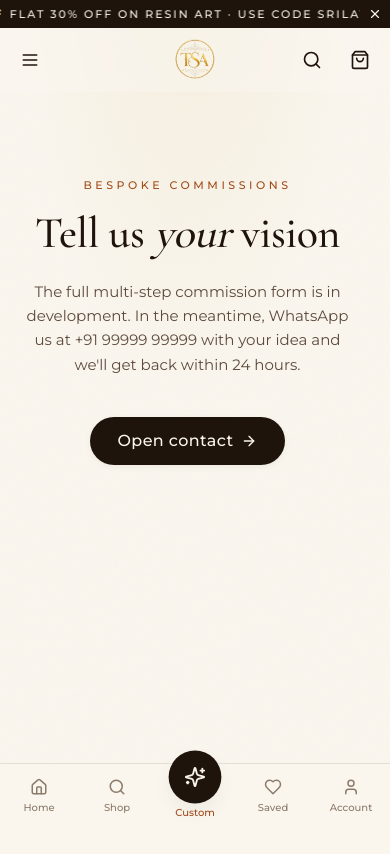
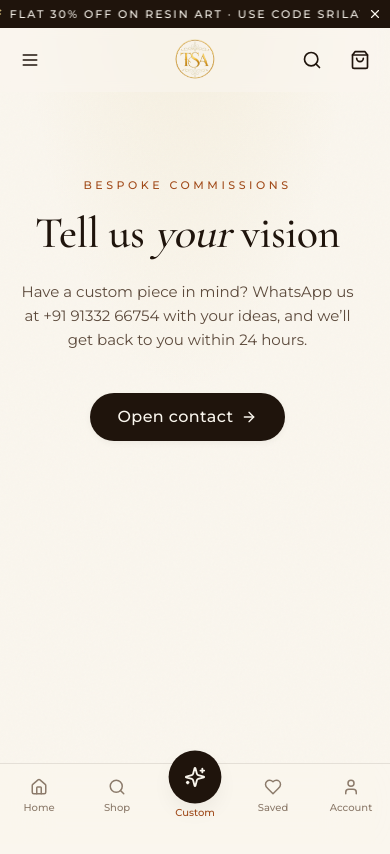
Before and after one commit to lakshmanachari-panuganti/The-Srilatha-Arts, a Next.js app in the folder frontend/: page /custom-order in a window 390 px wide. Shown: the top 854 px of the page. Built offline with nearby package versions, Linux system fonts and the light colour scheme; no server answers.

Commit message:
updated mobile number

```diff
--- a/frontend/app/contact/page.tsx
+++ b/frontend/app/contact/page.tsx
@@ -12,7 +12,7 @@ export default function ContactPage() {
       eyebrow="Say hello"
       title="We'd love to hear from you"
       goldWord="from you"
-      description="Email hello@thesrilathaarts.com or WhatsApp +91 99999 99999. We answer most messages within 24 hours."
+      description="Email info@thesrilathaarts.com or WhatsApp +91 9133266754. We answer most messages within few hours."
     />
   )
 }
--- a/frontend/app/custom-order/page.tsx
+++ b/frontend/app/custom-order/page.tsx
@@ -13,7 +13,7 @@ export default function CustomOrderPage() {
       eyebrow="Bespoke commissions"
       title="Tell us your vision"
       goldWord="your"
-      description="The full multi-step commission form is in development. In the meantime, WhatsApp us at +91 99999 99999 with your idea and we'll get back within 24 hours."
+      description="Have a custom piece in mind? WhatsApp us at +91 91332 66754 with your ideas, and we’ll get back to you within 24 hours."
       primaryHref="/contact"
       primaryLabel="Open contact"
     />
```
Also changed, not shown: 1 other file (tests, documents, lock files or other folders).
